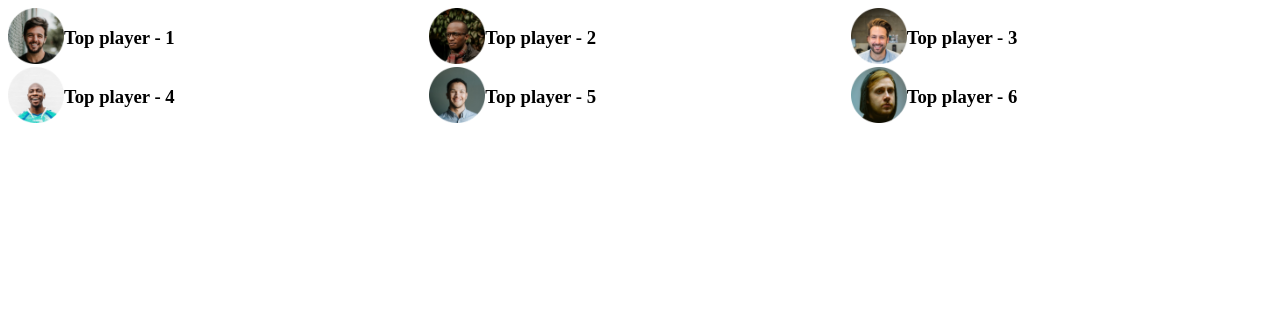
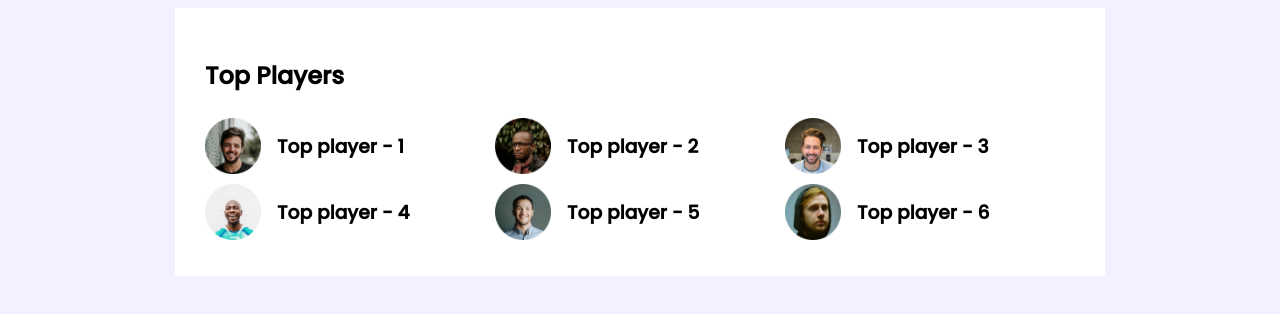
Before and after one commit to smshaown/leader-board-css, a plain HTML site: page index.html in a window 1280 px wide. Drawn offline with Linux system fonts and the light colour scheme.

Commit message:
top players 35% compelet

```diff
--- a/index.html
+++ b/index.html
@@ -16,33 +16,34 @@
 
     <!-- Top section start -->
     <main>
-        <section>
+        <section class="container">
             <div class="top-players">
+                <h2 class="section-title">Top Players</h2>
                 <div class="players">
                     <!-- .player*6>img[src="images/players/player-$.png"]+h3(Top Player-$} -->
                     <div class="player">
                         <img src="images/players/player-1.png" alt="1">
-                        <h3>Top player - 1</h3>
+                        <h3 class="player-name">Top player - 1</h3>
                     </div>
                     <div class="player">
                         <img src="images/players/player-2.png" alt="1">
-                        <h3>Top player - 2</h3>
+                        <h3 class="player-name">Top player - 2</h3>
                     </div>
                     <div class="player">
                         <img src="images/players/player-3.png" alt="1">
-                        <h3>Top player - 3</h3>
+                        <h3 class="player-name">Top player - 3</h3>
                     </div>
                     <div class="player">
                         <img src="images/players/player-4.png" alt="1">
-                        <h3>Top player - 4</h3>
+                        <h3 class="player-name">Top player - 4</h3>
                     </div>
                     <div class="player">
                         <img src="images/players/player-5.png" alt="1">
-                        <h3>Top player - 5</h3>
+                        <h3 class="player-name">Top player - 5</h3>
                     </div>
                     <div class="player">
                         <img src="images/players/player-6.png" alt="1">
-                        <h3>Top player - 6</h3>
+                        <h3 class="player-name">Top player - 6</h3>
                     </div>
                 </div>
             </div>
--- a/style.css
+++ b/style.css
@@ -1,14 +1,39 @@
+/* Fonts */
+@import url('https://fonts.googleapis.com/css2?family=Poppins:wght@500&display=swap');
+
+
+
+/* common styles or utilitles */
+main{
+    display: flex;
+    justify-content: center ;
+}
+
+.container{
+    background-color: #FFFFFF;
+    width: 870px;
+    padding: 30px;
+}
+body{
+    font-family: 'Poppins', sans-serif;
+    background-color: #F3F1FF;
+}
+
 /* Top players style  */
 
 .players {
     display: grid;
     grid-template-columns: repeat(3, 1fr);
-    align-items: center;
 }
 .player {
     display: flex;
+    align-items: center;
 }
 .player img {
     width: 56px;
     height: 56px;
 }
+
+.player-name{
+    margin-left: 16px;
+}
```
